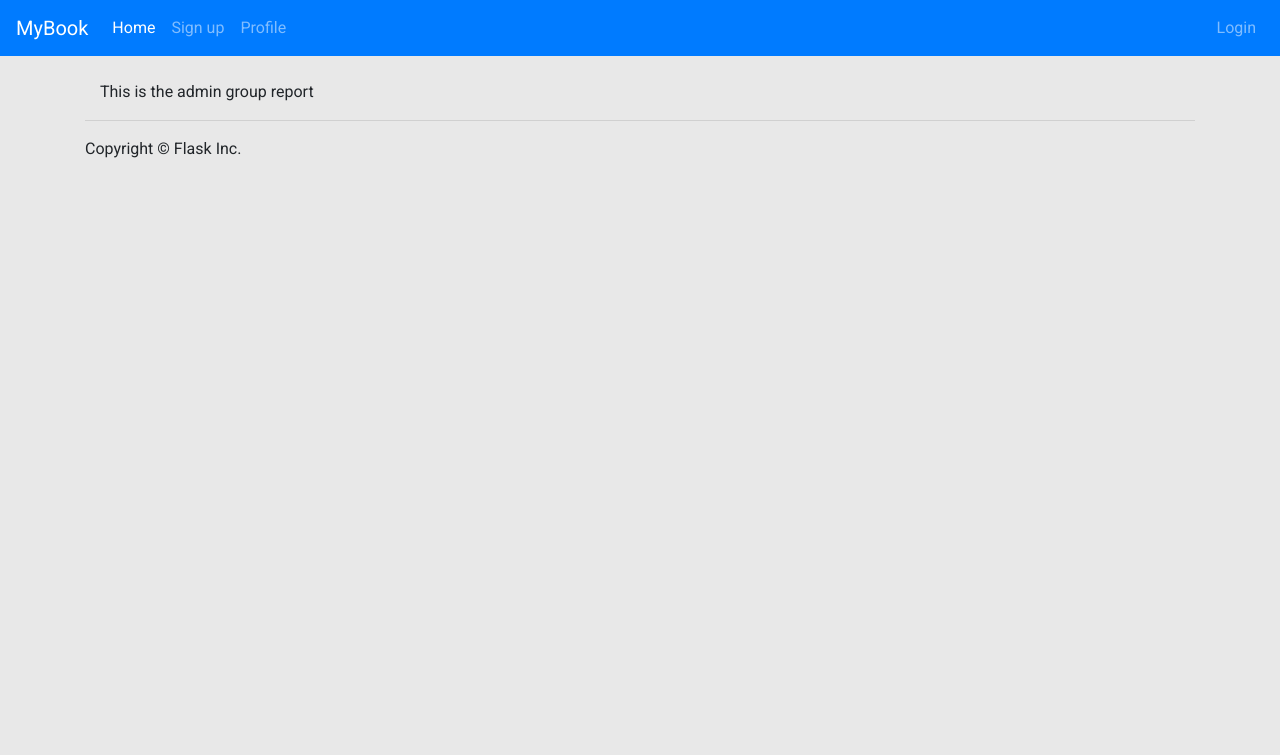
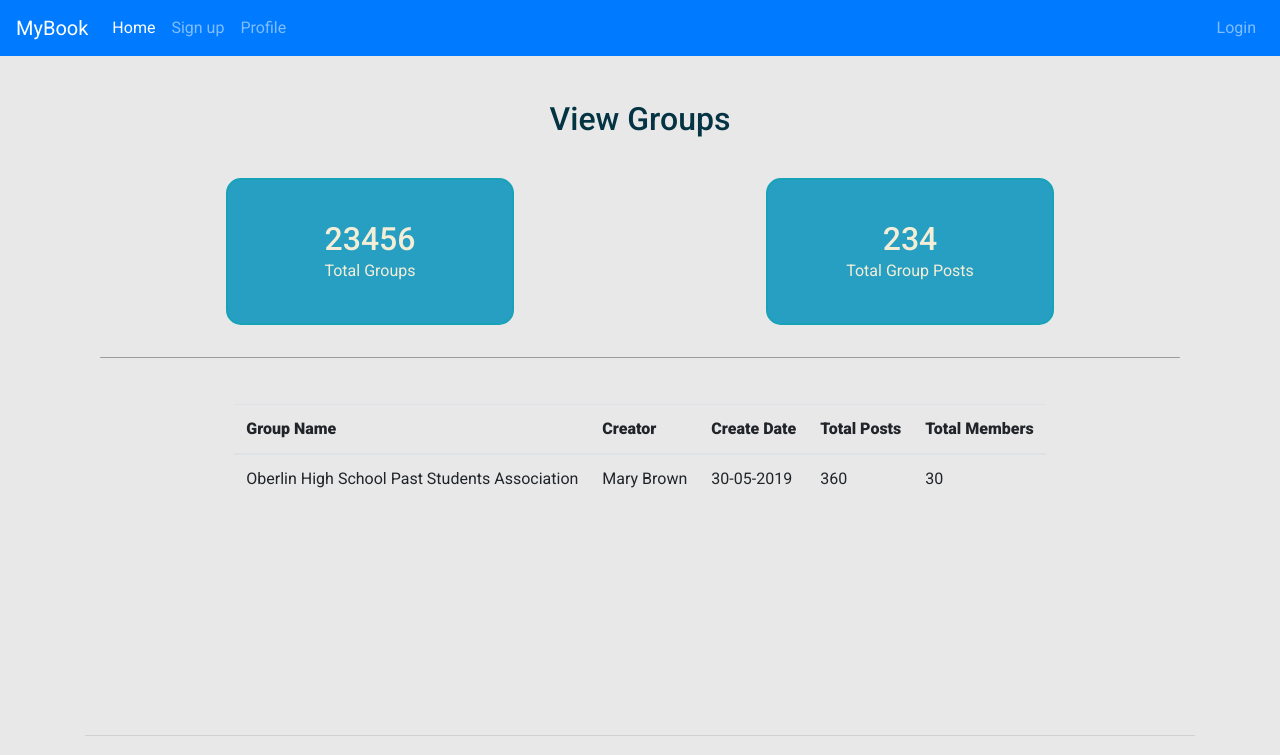
Before and after one commit to gill876/COMP3161-project, a Flask app: page /admin/view/groups in a window 1280 px wide. Shown: the top 755 px of the page. Run offline with Flask 2, Linux system fonts and the light colour scheme; some libraries are stand-ins or nearby versions.

Commit message:
fix all errors with styling and template for searcha nd view group and users functioanlity

```diff
--- a/app/static/css/admin.css
+++ b/app/static/css/admin.css
@@ -96,7 +96,7 @@
 
 .admin-instructions {
     color: #043443;
-    margin-bottom: 20px;
+    margin-top: 10px;
 }
 
 .admin-search-btn {
@@ -175,6 +175,11 @@
 
 .admin-search-results-container {
     display: flex;
+    flex-direction: column;
     justify-content: center;
     align-items: center;
 }
+
+.admin-search-results-table.truncate {
+    max-width: 300px;
+}
--- a/app/templates/admin/admin_group_report.html
+++ b/app/templates/admin/admin_group_report.html
@@ -3,7 +3,47 @@
 {% block main %}
 
 <div class="container main-page-area">
-    This is the admin group report
+    <h2 class="admin-header">View Groups</h2>
+    <div class="admin-user-stat-container container-lg d-flex flex-row
+    align-items-center
+    justify-content-around flex-wrap">
+        {% for stat in stats %}
+            {% with stat_value=stat.value, stat_label=stat.label %}
+                {% include "components/admin_stat.html" %}
+            {% endwith %}
+        {% endfor %}
+    </div>
+    <hr class="divider"/>
+    <div class="admin-search-results-container">
+        {% if groups %}
+        <div class="admin-search-results-container">
+            <table class="table table-hover table-responsive-xl admin-search-results-table">
+                <thead>
+                  <tr>
+                    <th scope="col">Group Name</th>
+                    <th scope="col">Creator</th>
+                    <th scope="col">Create Date</th>
+                    <th scope="col">Total Posts</th>
+                    <th scope="col">Total Members</th>
+                  </tr>
+                </thead>
+                <tbody>
+                    {% for group in groups %}
+                    <tr>
+                        <td class="truncate">{{group.name}}</td>
+                        <td class="truncate">{{group.creator}}</td>
+                        <td class="">{{group.create_date}}</td>
+                        <td class="">{{group.
+                            num_posts}}</td>
+                        <td class="">{{group.num_members}}</td>
+                   </tr>
+                    {% endfor %}
+                </tbody>
+              </table>
+        </div>
+        {% endif %}
+    </div>
 </div>
+<div class="filler"></div>
 
 {% endblock %}
--- a/app/templates/admin/admin_search.html
+++ b/app/templates/admin/admin_search.html
@@ -22,8 +22,8 @@
     </div>
     <hr class="divider"/>
     <div class="admin-search-results-container">
-        <div class="admin-instructions text-justify">Search results are listed below. Enter a name to search for a specific user or click on a listed user to see their posts and comments.</div>
         {% if results %}
+        <div class="admin-instructions text-justify">Click on a listed user to see their posts and comments.</div>
         <div class="admin-search-results-container">
             <table class="table table-hover table-responsive-xl admin-search-results-table">
                 <thead>
--- a/app/views.py
+++ b/app/views.py
@@ -331,15 +331,69 @@ def admin_search_users():
 
         return render_template("admin/admin_search.html", total_users="23456", form=form, results=results)
 
-    return render_template("admin/admin_search.html", total_users="23456", form=form)
+    return render_template("admin/admin_search.html", form=form)
 
 @app.route("/admin/view/groups")
 def admin_groups():
-    return render_template("admin/admin_group_report.html")
+    groups = [
+        {
+            "name": "Oberlin High School Past Students Association",
+            "creator": "Mary Brown",
+            "create_date": "30-05-2019",
+            "num_posts": 360,
+            "num_members": 30
+        }
+    ]
 
-@app.route("/admin/searh/groups")
+    stats = [
+        {
+            "value": 23456,
+            "label": "Total Groups"
+        },
+        {
+            "value": 234,
+            "label": "Total Group Posts"
+        },
+    ]
+
+    '''if request.method == "POST" and form.validate_on_submit():
+        search_value = form.searchTerm.data
+        results = [
+            {
+                "firstname": "Lateefah",
+                "lastname": "Smellie",
+                "num_posts": 50,
+                "num_comments": 50,
+                "num_friends": 360,
+                "num_groups": 30
+            }
+        ]
+        return render_template("admin/admin_search.html",
+total_users="23456", form=form, results=results)'''
+
+    return render_template("admin/admin_group_report.html", stats=stats,
+groups=groups)
+
+
+@app.route("/admin/search/groups", methods=["GET", "POST"])
 def admin_search_groups():
-    return render_template("admin/admin_search.html")
+    form = AdminSearchForm()
+
+    if request.method == "POST" and form.validate_on_submit():
+        search_value = form.searchTerm.data
+        results = [
+            {
+                "name": "Oberlin High School Past Students Association",
+                "creator": "Mary Brown",
+                "create_date": "30-05-2019",
+                "num_posts": 360,
+                "num_members": 30
+            }
+        ]
+
+        return render_template("admin/admin_search_groups.html", form=form, results=results)
+
+    return render_template("admin/admin_search_groups.html", form=form)
 
 @app.after_request
 def add_header(response):
```
Also changed, not shown: app/templates/admin/admin_search_groups.html (+15 -17 lines).
